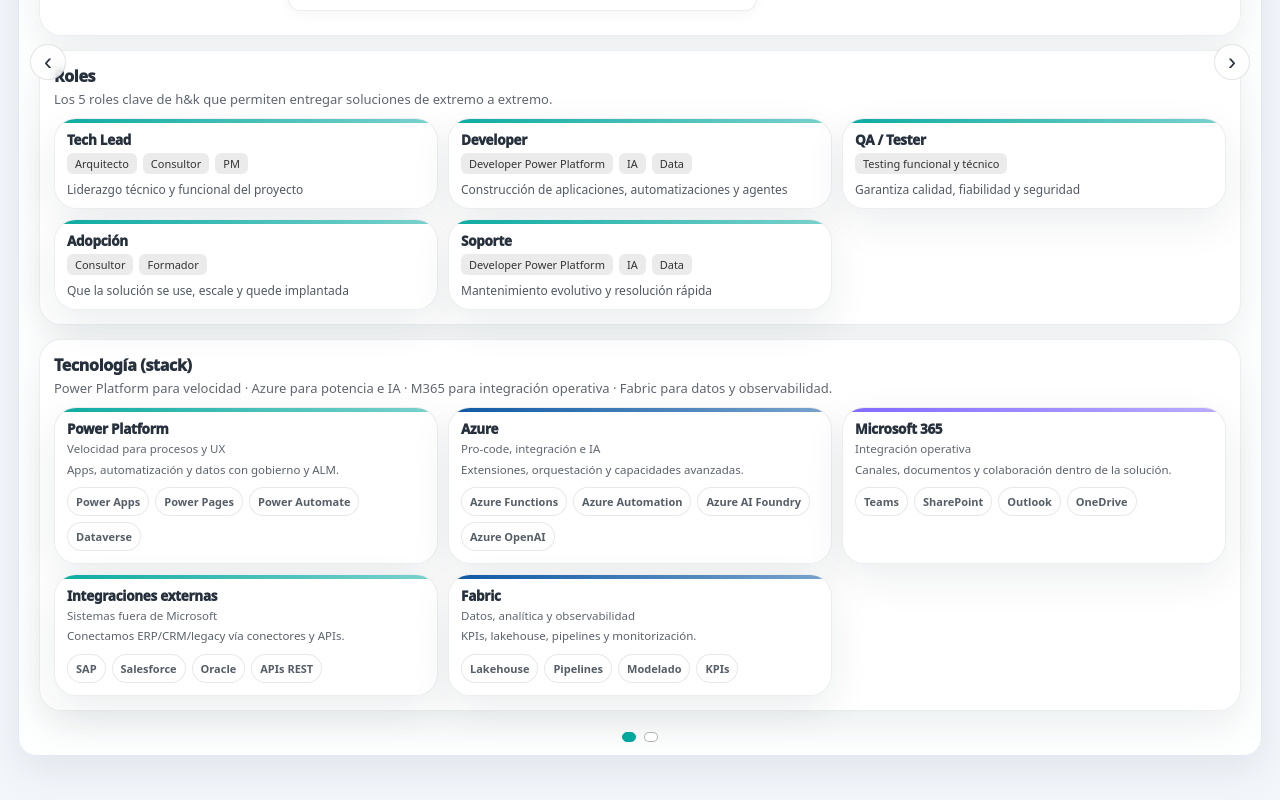
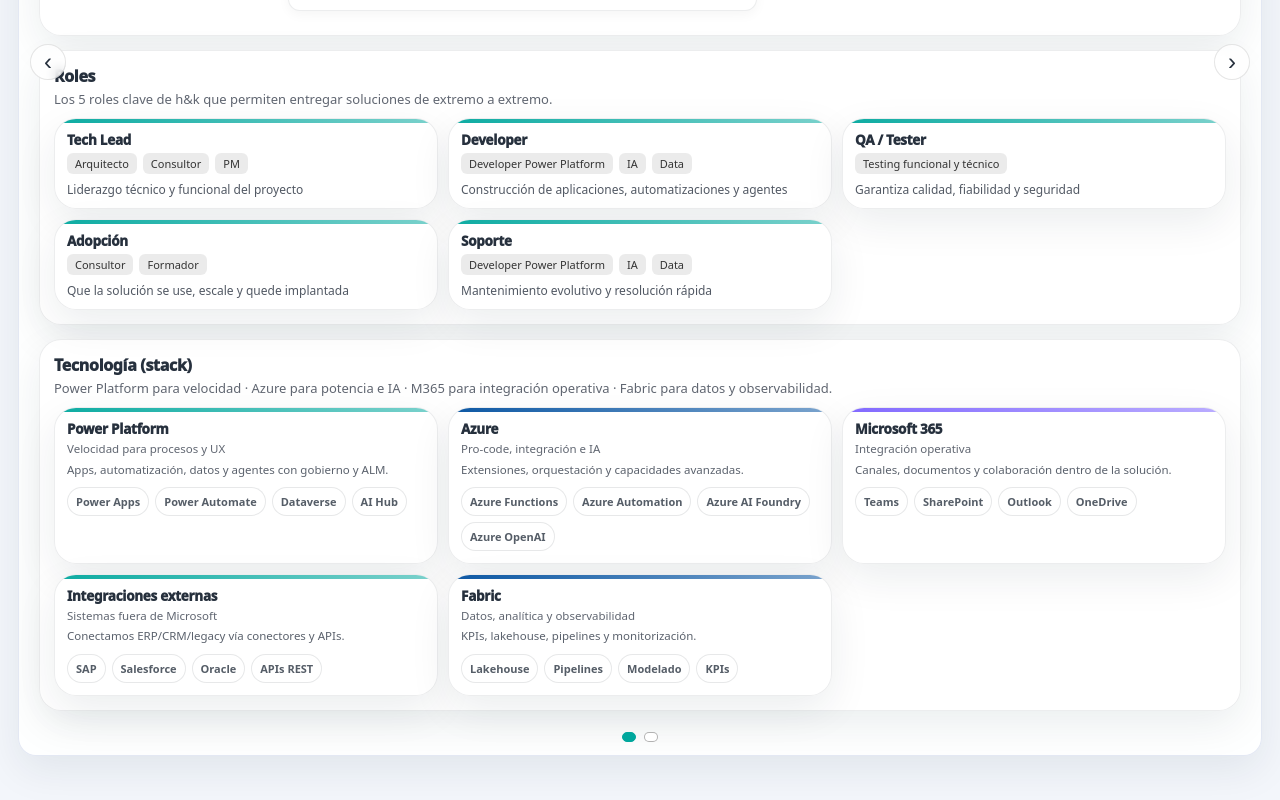
Before and after one commit to madinagarciaf-dev/presentacion-ppl, a React (Vite) app: page / in a window 1280 px wide. Shown: the part 660-1460 px from the top of the page. Built offline with nearby package versions, Linux system fonts and the light colour scheme.

Commit message:
Fix filenames middleware and vercel.json

```diff
--- a/src/App.jsx
+++ b/src/App.jsx
@@ -628,8 +628,57 @@ function TechLegend({ detail }) {
       tone: "teal",
       title: "Power Platform",
       subtitle: "Velocidad para procesos y UX",
-      desc: "Apps, automatización y datos con gobierno y ALM.",
-      tags: ["Power Apps", "Power Pages", "Power Automate", "Dataverse", "AI Hub", "Copilot Studio"],
+      desc: "Apps, automatización, datos y agentes con gobierno y ALM.",
+      tags: ["Power Apps", "Power Automate", "Dataverse", "AI Hub", "Copilot Studio"],
+      sections: [
+        {
+          tag: "Power Apps",
+          title: "La interfaz humana del proceso",
+          desc: "Construye apps que guían al usuario a través del proceso con validaciones, roles y lógica embebida.",
+          uses: [
+            "Apps internas (compras, calidad, logística).",
+            "CRM/ERP ligeros y módulos adicionales.",
+            "Formularios inteligentes con reglas y workflows.",
+            "Apps de operación industrial conectadas a sensores.",
+            "Portales internos y externos con autenticación."
+          ]
+        },
+        {
+          tag: "Power Automate",
+          title: "Los agentes invisibles",
+          desc: "Orquestación automática: lógica, decisiones, integraciones y procesos end-to-end.",
+          uses: [
+            "Aprobaciones con reglas complejas.",
+            "Integraciones con SAP, Salesforce, SQL y APIs.",
+            "Generación automática de documentos (PDF, Excel).",
+            "Procesos industriales automáticos.",
+            "Inteligencia documental con Azure OpenAI."
+          ]
+        },
+        {
+          tag: "Dataverse",
+          title: "El core de datos gobernado",
+          desc: "Base de datos segura con relaciones, modelos, permisos por registro y auditoría.",
+          uses: [
+            "Modelos operacionales de negocio.",
+            "Control avanzado por rol y por fila.",
+            "Integración nativa con M365 y Azure.",
+            "Datos maestros y operacionales centralizados."
+          ]
+        },
+        {
+          tag: "Copilot Studio + AI Hub",
+          title: "Agentes y copilots inteligentes",
+          desc: "Construcción de copilots, RAG y agentes conectados a los datos internos.",
+          uses: [
+            "Consultas internas tipo ‘muéstrame pedidos pendientes’.",
+            "Clasificación automática de correos/documentos.",
+            "Extracción de datos de PDFs y albaranes.",
+            "Agentes conectados a Dataverse, SAP o SharePoint.",
+            "RAG con embeddings y Azure OpenAI."
+          ]
+        }
+      ]
     },
     {
       tone: "blue",
@@ -671,13 +720,15 @@ function TechLegend({ detail }) {
 }
 
 
-function TechLegendCard({ tone, title, subtitle, desc, tags = [], detail }) {
+function TechLegendCard({ tone, title, subtitle, desc, tags = [], sections = [], detail }) {
   const shown = detail ? tags : tags.slice(0, 4);
+
   return (
     <div className={"techLegendCard tone-" + tone}>
       <div className="techLegendTitle">{title}</div>
       <div className="techLegendSub">{subtitle}</div>
       {desc ? <div className="techLegendDesc">{desc}</div> : null}
+
       <div className="techLegendTags">
         {shown.map((t) => (
           <span key={t} className="techLegendTag">
@@ -685,9 +736,30 @@ function TechLegendCard({ tone, title, subtitle, desc, tags = [], detail }) {
           </span>
         ))}
       </div>
+
+      {/* 🔥 SECCIONES DETALLADAS (solo si existen y si estamos en modo detalle) */}
+      {detail && sections && (
+        <div className="techSections">
+          {sections.map((s) => (
+            <div key={s.tag} className="techSection">
+              <div className="techSectionTag">{s.tag}</div>
+              <div className="techSectionTitle">{s.title}</div>
+              <div className="techSectionDesc">{s.desc}</div>
+
+              <ul className="techSectionList">
+                {s.uses.map((u) => (
+                  <li key={u}>{u}</li>
+                ))}
+              </ul>
+            </div>
+          ))}
+        </div>
+      )}
     </div>
   );
 }
+
+
 
 
 function PillarBox({ title, subtitle, text }) {
--- a/src/index.css
+++ b/src/index.css
@@ -2114,3 +2114,38 @@ body{
 }
 .roleLegendTags { flex-wrap: wrap; }
 .techLegendDesc { margin-top: 6px; font-size: 11.5px; color: rgba(20,30,45,.70); line-height: 1.25; }
+.techSections {
+  margin-top: 12px;
+  border-top: 1px solid var(--line);
+  padding-top: 12px;
+  display: grid;
+  gap: 14px;
+}
+
+.techSectionTag {
+  font-weight: 700;
+  font-size: 12px;
+  padding: 2px 8px;
+  display: inline-block;
+  border-radius: 4px;
+  background: var(--pill-soft);
+}
+
+.techSectionTitle {
+  font-size: 14px;
+  font-weight: 600;
+  margin-top: 4px;
+}
+
+.techSectionDesc {
+  font-size: 13px;
+  opacity: 0.85;
+  margin-top: 4px;
+}
+
+.techSectionList {
+  margin-top: 6px;
+  padding-left: 18px;
+  font-size: 13px;
+  opacity: 0.9;
+}
```
